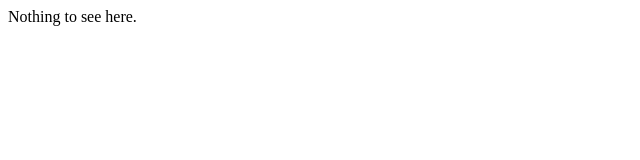
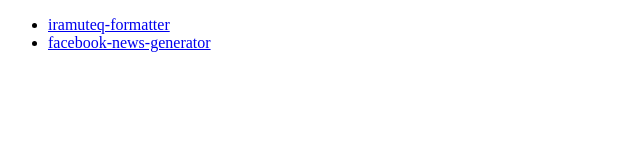
Before and after one commit to GabTeles/gabteles.github.io, a plain HTML site: page index.html in a window 1280 px wide. Shown: the whole page, without its empty margins (0-640 px from the left). Drawn offline with Linux system fonts and the light colour scheme.

Commit message:
feat: index to projects

```diff
--- a/index.html
+++ b/index.html
@@ -5,6 +5,9 @@
         src="https://pagead2.googlesyndication.com/pagead/js/adsbygoogle.js"></script>
   </head>
   <body>
-    Nothing to see here.
+    <ul>
+      <li><a href="https://gabteles.github.io/iramuteq-formatter/">iramuteq-formatter</a></li>
+      <li><a href="https://gabteles.github.io/facebook-news-generator">facebook-news-generator</a></li>
+    </ul>
   </body>
 </html>
```
